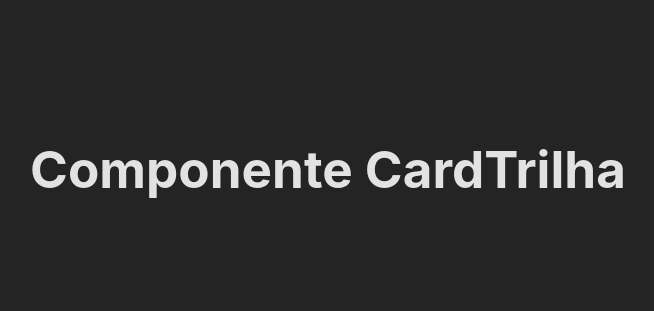
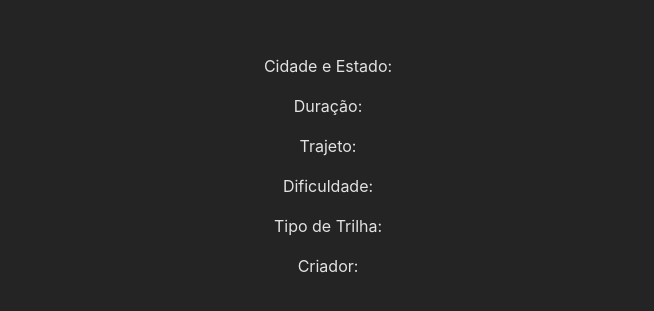
Before and after one commit to juniorpinhodev/Adveture_Trails_FD, a React (Vite) app in the folder adveture_trails_fd/: page / in a window 1280 px wide. Shown: the part 231-542 px from the top of the page, without its empty margins (312-966 px from the left). Built offline with nearby package versions, Linux system fonts and the light colour scheme.

Commit message:
Adição de props no CardTrilha

```diff
--- a/adveture_trails_fd/package.json
+++ b/adveture_trails_fd/package.json
@@ -10,6 +10,7 @@
     "preview": "vite preview"
   },
   "dependencies": {
+    "prop-types": "^15.8.1",
     "react": "^18.2.0",
     "react-dom": "^18.2.0"
   },
--- a/adveture_trails_fd/src/Components/CardTrilha.jsx
+++ b/adveture_trails_fd/src/Components/CardTrilha.jsx
@@ -1,9 +1,41 @@
 import React from 'react';
+import PropTypes from 'prop-types';
 
-function CardTrilha() {
-    return (
-      <h1>Componente CardTrilha</h1>
-    );
-  }
+function CardTrilha(props) {
+  const {
+    nomeTrilha,
+    cidadeEstado,
+    duracao,
+    trajeto,
+    dificuldade,
+    tipoTrilha,
+    nomeCriador,
+    imagemURL
+  } = props;
 
-  export default CardTrilha;
+  return (
+    <div>
+      <h1>{nomeTrilha}</h1>
+      <p>Cidade e Estado: {cidadeEstado}</p>
+      <p>Duração: {duracao}</p>
+      <p>Trajeto: {trajeto}</p>
+      <p>Dificuldade: {dificuldade}</p>
+      <p>Tipo de Trilha: {tipoTrilha}</p>
+      <p>Criador: {nomeCriador}</p>
+      <img src={imagemURL} alt={nomeTrilha} />
+    </div>
+  );
+}
+
+CardTrilha.propTypes = {
+  nomeTrilha: PropTypes.string.isRequired,
+  cidadeEstado: PropTypes.string.isRequired,
+  duracao: PropTypes.string.isRequired,
+  trajeto: PropTypes.string.isRequired,
+  dificuldade: PropTypes.string.isRequired,
+  tipoTrilha: PropTypes.string.isRequired,
+  nomeCriador: PropTypes.string.isRequired,
+  imagemURL: PropTypes.string.isRequired,
+};
+
+export default CardTrilha;
```
Also changed, not shown: 1 other file (tests, documents, lock files or other folders).
